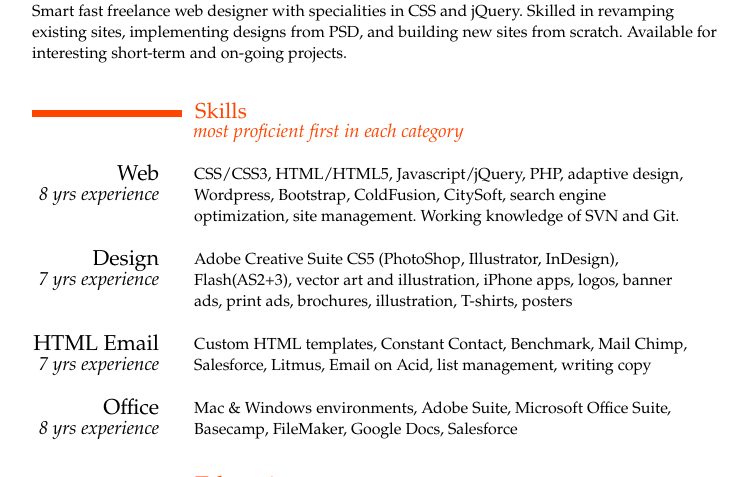
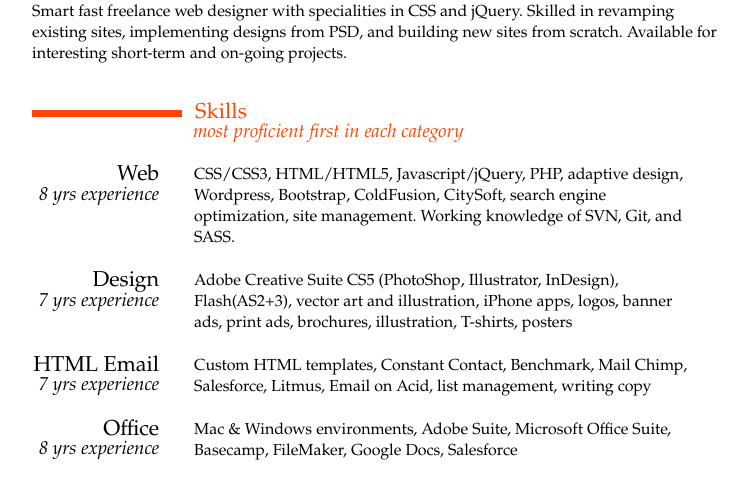
Before and after one commit to ericadreisbachdeveloper/niek, a PHP site: page /resume.html in a window 1280 px wide. Shown: the part 177-654 px from the top of the page, without its empty margins (258-1006 px from the left). Run offline with PHP 8.4, Linux system fonts and the light colour scheme.

Commit message:
Adding working knowl of SASS to work section and resumes

```diff
--- a/index.php
+++ b/index.php
@@ -92,7 +92,7 @@
      <li>HTML email</li>
      <li>vector art</li>
      <li>SEO/SEM</li>
-     <li>working knowledge of SVN and Git</li>
+     <li>working knowledge of SVN, Git, and SASS</li>
     </ul>
     <input value="HTML EMAIL PORTFOLIO" type="button" id="htmlemail">
     <!-- <input value="FLASH BANNERS" type="button" id="flash"> -->
--- a/resume-web.html
+++ b/resume-web.html
@@ -159,7 +159,7 @@
    <h2>Web</h2>
    <h3>8 yrs experience</h3>
   </div><!-- .table-cell.top -->
-  <div class="table-cell top">CSS/CSS3, HTML/HTML5, Javascript/jQuery, PHP, adaptive design, Wordpress, Bootstrap, ColdFusion, CitySoft, search engine optimization, site management. Working knowledge of SVN and Git.
+  <div class="table-cell top">CSS/CSS3, HTML/HTML5, Javascript/jQuery, PHP, adaptive design, Wordpress, Bootstrap, ColdFusion, CitySoft, search engine optimization, site management. Working knowledge of SVN, Git, and SASS.
   </div><!-- .table-cell.top -->
  </div><!-- #web.table.section -->
 
--- a/resume.html
+++ b/resume.html
@@ -160,7 +160,7 @@
    <h2>Web</h2>
    <h3>8 yrs experience</h3>
   </div><!-- .table-cell.top -->
-  <div class="table-cell top">CSS/CSS3, HTML/HTML5, Javascript/jQuery, PHP, adaptive design, Wordpress, Bootstrap, ColdFusion, CitySoft, search engine optimization, site management. Working knowledge of SVN and Git.
+  <div class="table-cell top">CSS/CSS3, HTML/HTML5, Javascript/jQuery, PHP, adaptive design, Wordpress, Bootstrap, ColdFusion, CitySoft, search engine optimization, site management. Working knowledge of SVN, Git, and SASS.
   </div><!-- .table-cell.top -->
  </div><!-- #web.table.section -->
 
```
Also changed, not shown: 1 other file.
